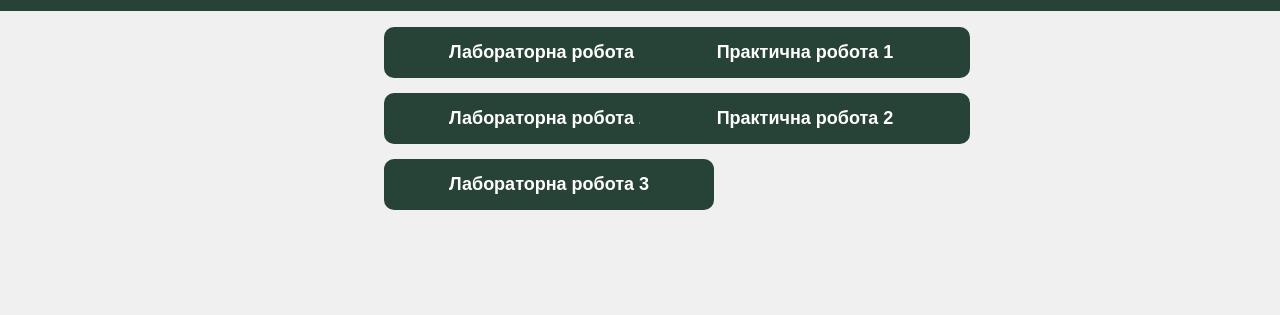
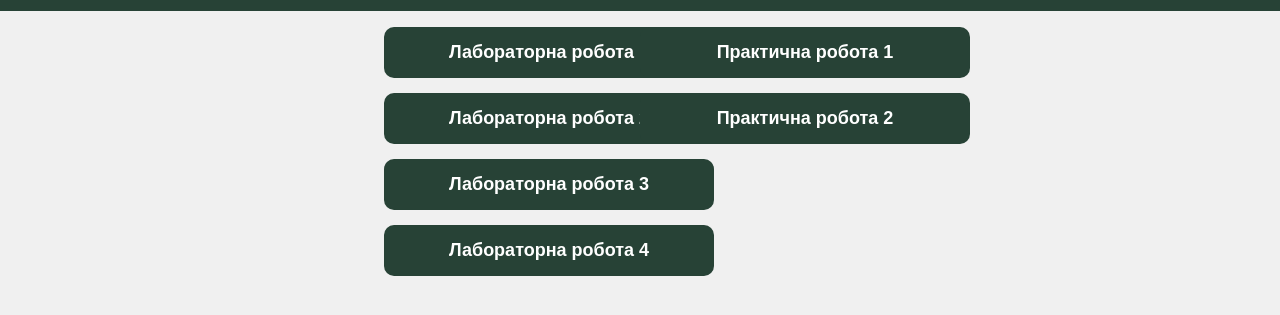
Before and after one commit to vitaliishcherbaniuk/vitaliishcherbaniuk.github.io, a plain HTML site: page index.htm in a window 1280 px wide. Shown: the part 89-404 px from the top of the page. Drawn offline with Linux system fonts and the light colour scheme.

Commit message:
Update index.htm

```diff
--- a/index.htm
+++ b/index.htm
@@ -31,6 +31,11 @@
 	                    Лабораторна робота 3
 	                </a>
 	            </li>
+		    <li>
+	                <a href="LR4/index.html">
+	                    Лабораторна робота 4
+	                </a>
+	            </li>
 
 	        </ul>
 	    </div>
```
